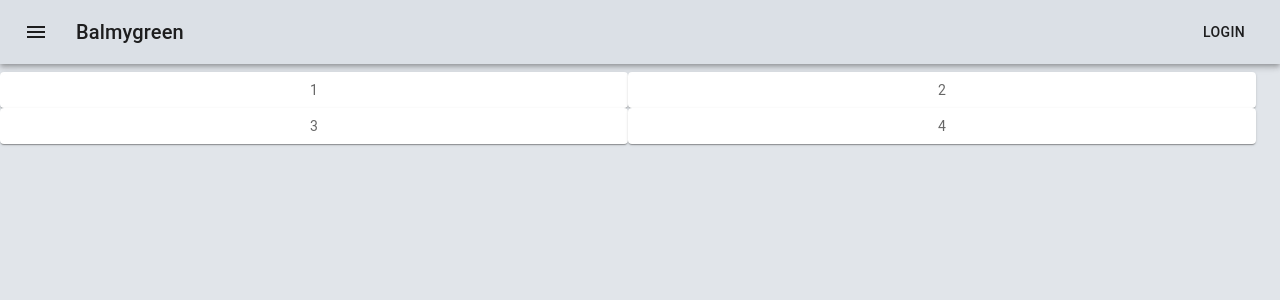
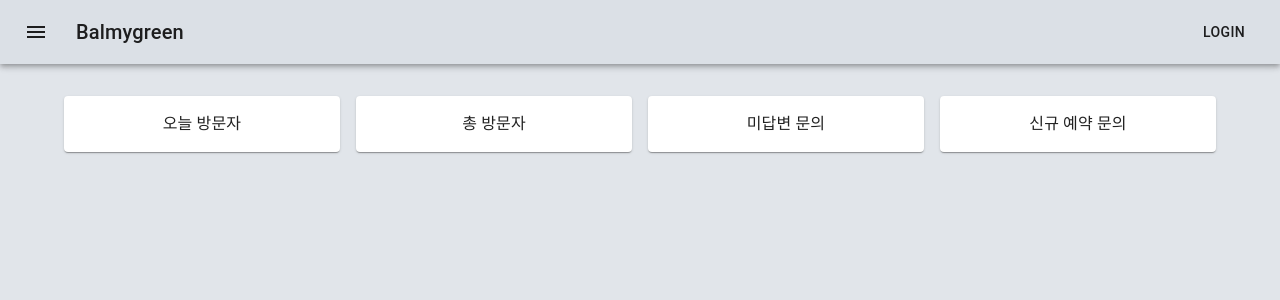
Before and after one commit to bckim9489/balmygreen_react, a React (Vite) app in the folder balmygreen/: page /login in a window 1280 px wide. Both pictures are taken after typing "Sample", "Sample123" into the empty fields and a click on the button "로그인". Shown: the top 300 px of the page. Built offline with nearby package versions, Linux system fonts and the light colour scheme.

Commit message:
대시보드 변경

```diff
--- a/balmygreen/src/pages/Dashboard.tsx
+++ b/balmygreen/src/pages/Dashboard.tsx
@@ -1,34 +1,40 @@
 import { Box, Container, Grid, Paper, Typography, styled } from "@mui/material";
-
-const Item = styled(Paper)(({ theme }) => ({
-  backgroundColor: theme.palette.mode === 'dark' ? '#1A2027' : '#fff',
-  ...theme.typography.body2,
-  padding: theme.spacing(1),
-  textAlign: 'center',
-  color: theme.palette.text.secondary,
-}));
 
 export default function Dashboard() {
 
   return (
+  <Container maxWidth="lg" sx={{ mt: 4, mb: 4 }}>
+    <Grid container spacing={2}>
+      <Grid item xs={12} md={4} lg={3}>
+        <Paper sx={{ p: 2, display: 'flex', flexDirection: 'column' }}>
+          <Typography>
+            오늘 방문자
+          </Typography>
+        </Paper>
+      </Grid>
 
-    <Container maxWidth="xl" sx={{pt:2}}>
-      <Box sx={{ width: '100%' }}>
-        <Grid container rowSpacing={1} columnSpacing={{ xs: 1, sm: 2, md: 3 }}>
-          <Grid xs={6}>
-            <Item>1</Item>
-          </Grid>
-          <Grid xs={6}>
-            <Item>2</Item>
-          </Grid>
-          <Grid xs={6}>
-            <Item>3</Item>
-          </Grid>
-          <Grid xs={6}>
-            <Item>4</Item>
-          </Grid>
-        </Grid>
-      </Box>
+      <Grid item xs={12} md={4} lg={3}>
+        <Paper sx={{ p: 2, display: 'flex', flexDirection: 'column' }}>
+          <Typography>
+            총 방문자
+          </Typography>
+        </Paper>
+      </Grid>
+      <Grid item xs={12} md={4} lg={3}>
+        <Paper sx={{ p: 2, display: 'flex', flexDirection: 'column' }}>
+          <Typography>
+            미답변 문의
+          </Typography>
+        </Paper>
+      </Grid>
+      <Grid item xs={12} md={4} lg={3}>
+        <Paper sx={{ p: 2, display: 'flex', flexDirection: 'column' }}>
+          <Typography>
+            신규 예약 문의
+          </Typography>
+        </Paper>
+      </Grid>
+    </Grid>
   </Container>
   );
 }
```
